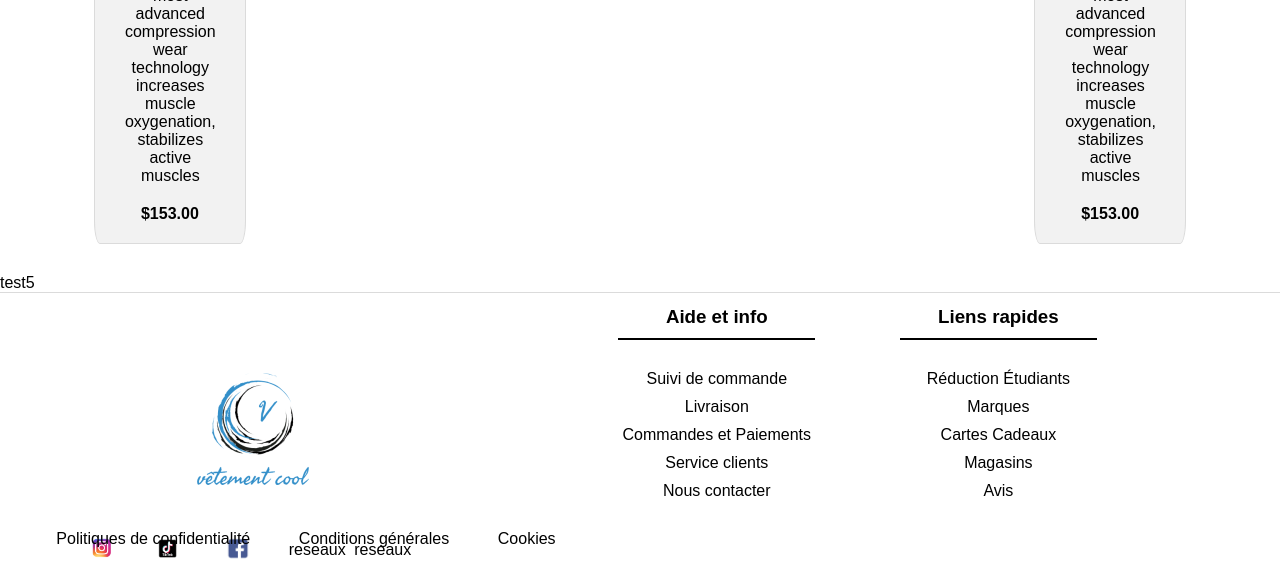
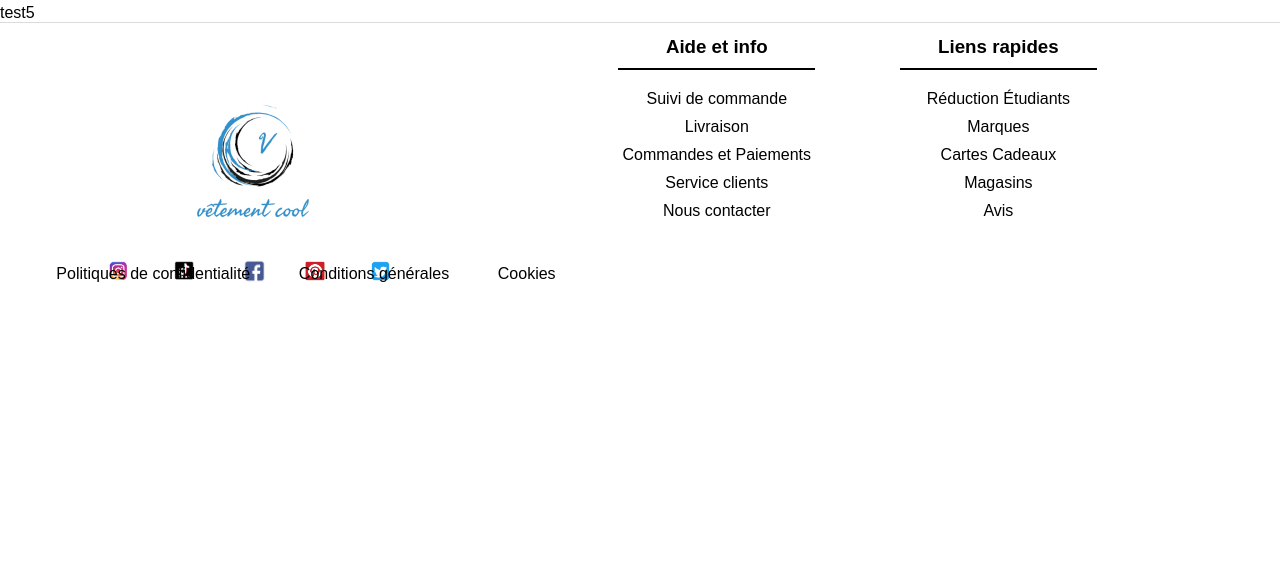
Before and after one commit to GoodMorning46/Fresh_and_Cool-website, a React (Create React App) app: page / in a window 1280 px wide. Shown: the part 1663-2242 px from the top of the page. After the commit the page ends 1983 px from the top, so only its background shows below. Built offline with nearby package versions, Linux system fonts and the light colour scheme.

Commit message:
[FIX] Fix footer + random title

```diff
--- a/src/component/footer.css
+++ b/src/component/footer.css
@@ -39,8 +39,8 @@
 }
 
 .links {
-  padding-top: 30px;
-  padding-bottom: 15px;
+  padding-top: 20px;
+  padding-bottom: 30px;
 }
 
 .cg {
@@ -89,21 +89,40 @@
   margin: 0 auto;
 }
 
-.links a{
+.center{
+
   width: 20%;
 }
 
-.instagram{
-  width: 30%;
+.center a {
+  width: 50%;
+  display: block;
+  margin-left: auto;
+  margin-right: auto
 }
 
-.tiktok{
-  width: 30%;
+.instagram {
+  width: 60%;
 }
 
-.fb{
-  width: 45%;
+.tiktok {
+  width: 60%;
 }
+
+.fb {
+  width: 90%;
+}
+
+.pinterest {
+  width: 60%;
+}
+
+.twitter {
+  width: 60%;
+  text-align: center;
+}
+
+
 
 /* _________ responsive ___________ */
 
--- a/src/component/footer.js
+++ b/src/component/footer.js
@@ -7,37 +7,60 @@ const Footer = () => {
       <div className="w40 flexer">
         <div className="block2">
           <div className="marque">
-            <img
-                  src={require("../assets/logo.png")}
-                  alt="Vêtement cool">
-            </img>
+            <img src={require("../assets/logo.png")} alt="Vêtement cool"></img>
           </div>
 
           <div className="links flexer w80 marg">
+
+            <div className="center">
               <a href="/">
                 <img
                   className="instagram"
                   src={require("../assets/insta.png")}
-                    alt="Instagram">
-              </img>
+                  alt="Instagram"
+                ></img>
               </a>
+            </div>
 
+            <div className="center">
               <a href="/">
                 <img
                   className="tiktok"
                   src={require("../assets/tiktok.png")}
-                      alt="TikTok">
-                </img>
+                  alt="TikTok"
+                ></img>
               </a>
+            </div>
+
+            <div className="center">
               <a href="/">
                 <img
                   className="fb"
                   src={require("../assets/facebook.png")}
-                        alt="Facebook">
-                  </img>
+                  alt="Facebook"
+                ></img>
               </a>
-            <a href="/">reseaux</a>
-            <a href="/">reseaux</a>
+            </div>
+
+            <div className="center">
+              <a href="/">
+                <img
+                    className="pinterest"
+                    src={require("../assets/pinterest.png")}
+                    alt="Pinterest"
+                  ></img>
+              </a>
+            </div>
+
+            <div className="center">
+              <a href="/">
+                <img
+                      className="twitter"
+                      src={require("../assets/twitter.png")}
+                      alt="Twitter"
+                ></img>
+              </a>
+            </div>
           </div>
         </div>
       </div>
--- a/src/component/header.js
+++ b/src/component/header.js
@@ -8,8 +8,8 @@ const Header = () => {
         <div className="container flexer">
           <ul className="flexer menu1">
             <li>
-              <a href="/" title="acceuil">
-                Accueil<div className="test"></div>
+              <a href="/" title="accueil">
+              Accueil<div className="test"></div>
               </a>
             </li>
             <li>
--- a/src/component/product.js
+++ b/src/component/product.js
@@ -1,15 +1,26 @@
 import React from "react";
 import "./product.css";
-import { faker } from '@faker-js/faker';
-
+import { faker } from "@faker-js/faker";
 
 const color = faker.commerce.color();
 const department = faker.commerce.department();
-const price = faker.commerce.price(50, 200, 2, '$');
-const product = faker.commerce.product();
+const price = faker.commerce.price(50, 200, 2, "$");
 const description = faker.commerce.productDescription();
 const image = faker.image.abstract(200, 200);
+const product = faker.commerce.product();
 
+// const list_products = [
+//   'Shirt',
+//   'T-shirt',
+//   'Dress ',
+//   'Skirt',
+//   'Shirt',
+//   'Sweat',
+//   'Coat',
+//   'Scarf',
+//   'Gloves',
+// ]
+// const product =  faker.random.arrayElement(list_products);
 
 const Product = () => {
   return (
@@ -22,8 +33,8 @@ const Product = () => {
           <img
             class="fit-picture"
             src={image}
-                alt="Grapefruit slice atop a pile of other slices">
-                </img>
+            alt="Grapefruit slice atop a pile of other slices"
+          ></img>
         </div>
         <div className="description">
           <p>{description}</p>
@@ -32,9 +43,7 @@ const Product = () => {
           <p>{price}</p>
         </div>
 
-        <div>
-
-        </div>
+        <div></div>
       </div>
     </div>
   );
--- /dev/null
+++ b/src/component/searchbar.css
@@ -0,0 +1,3 @@
+.searchbar{
+
+}
--- a/src/pages/CSS/home.css
+++ b/src/pages/CSS/home.css
@@ -1,4 +1,4 @@
-.products{
-    width: 90%;
-    margin: 0 auto;
+.products {
+  width: 90%;
+  margin: 0 auto;
 }
```
Also changed, not shown: src/component/product.css (+7 -8 lines), src/component/searchbar.js (added, +11 -0 lines), src/pages/Home.js (+12 -12 lines), src/assets/pinterest.png (added), src/assets/twitter.png (added). Lines whose indentation alone changed are shown as unchanged.
